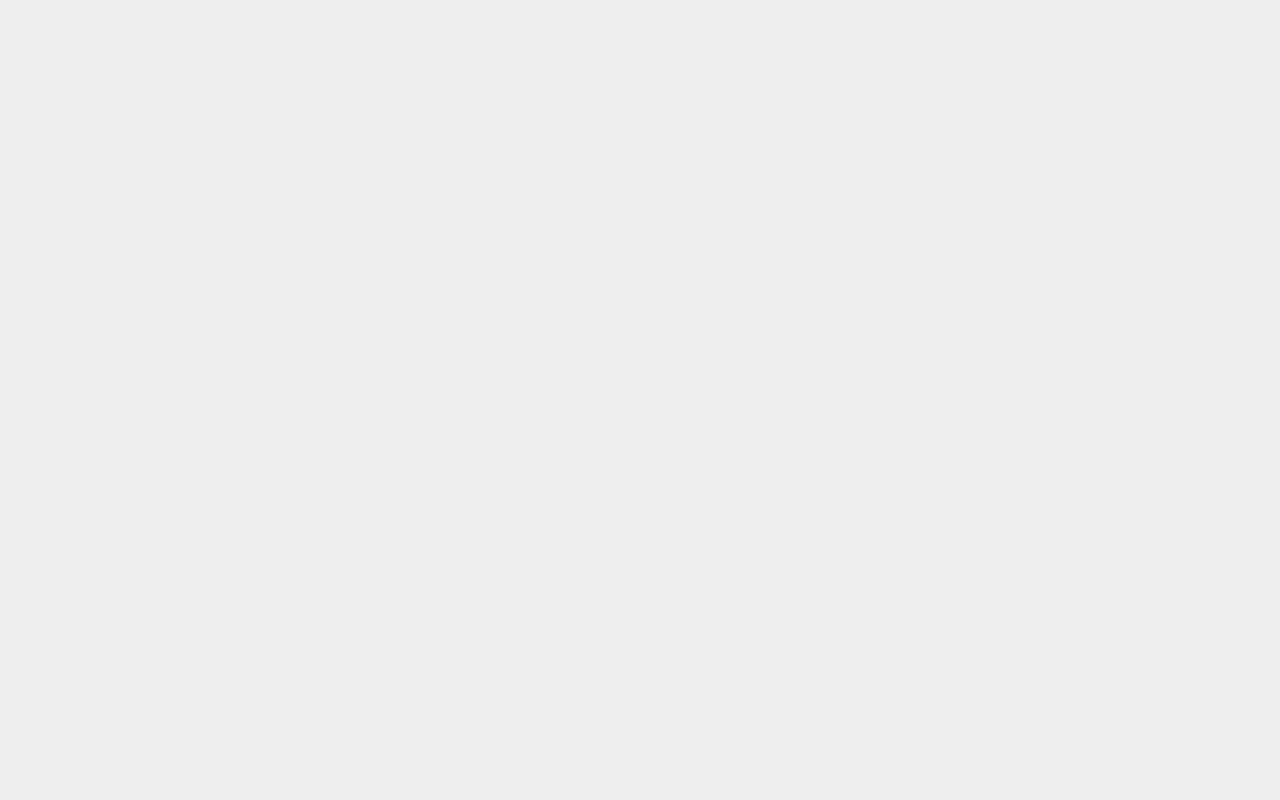
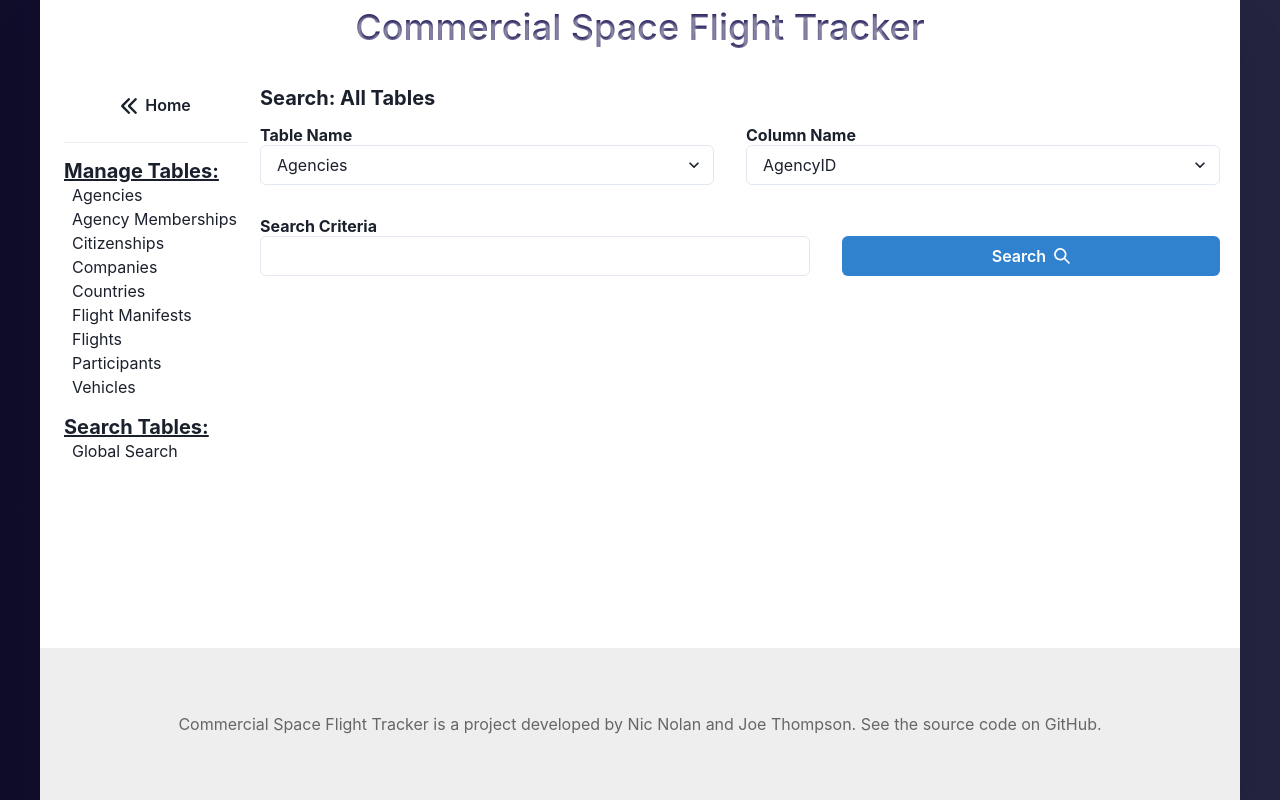
Before and after one commit to NicNol/Commercial-Space-Flight-Tracker, a React app: page /search in a window 1280 px wide. Before the commit this address had no page. Built offline with nearby package versions, Linux system fonts and the light colour scheme.

Commit message:
add search page

```diff
--- a/src/App.jsx
+++ b/src/App.jsx
@@ -9,6 +9,7 @@ import FlightManifests from "./pages/flightManifests";
 import Flights from "./pages/flights";
 import Home from "./pages/home";
 import Participants from "./pages/participants";
+import Search from "./pages/search";
 import Vehicles from "./pages/vehicles";
 
 function App() {
@@ -27,6 +28,7 @@ function App() {
                 <Route path="flights" element={<Flights />} />
                 <Route path="participants" element={<Participants />} />
                 <Route path="vehicles" element={<Vehicles />} />
+                <Route path="search" element={<Search />} />
                 <Route index element={<Home />} />
             </Routes>
         </BrowserRouter>
--- a/src/components/sidebar.jsx
+++ b/src/components/sidebar.jsx
@@ -66,17 +66,11 @@ export default function Sidebar() {
             </Box>
             <Box>
                 <Heading size={"md"} textDecoration={"underline"}>
-                    Quick Views:
+                    Search Tables:
                 </Heading>
                 <Flex direction={"column"} pl={2} fontWeight={"400"}>
-                    <Link as={RouterLink} to="/agencies">
-                        American Flights
-                    </Link>
-                    <Link as={RouterLink} to="/agency-memberships">
-                        Latest Flight Manifest
-                    </Link>
-                    <Link as={RouterLink} to="/citizenships">
-                        Highest Launches
+                    <Link as={RouterLink} to="/search">
+                        Global Search
                     </Link>
                 </Flex>
             </Box>
--- /dev/null
+++ b/src/pages/search.jsx
@@ -0,0 +1,70 @@
+import React from "react";
+import PageWrapper from "../components/pageWrapper";
+import { Button, Flex, Heading, Input, Select } from "@chakra-ui/react";
+import { SearchIcon } from "@chakra-ui/icons";
+import * as tableConstraints from "../../util/tableConstraints.json";
+
+export default function Search() {
+    const tableNames = Object.keys(tableConstraints).map((table) => {
+        if (table === "default") return "";
+        return (
+            <option key={table} value={table}>
+                {table}
+            </option>
+        );
+    });
+
+    const columnNames = [];
+    Object.keys(tableConstraints).map((table) => {
+        if (table === "default") return "";
+        for (const column of tableConstraints[table]["columns"]) {
+            const columnName = column.columnName;
+            if (!columnNames.includes(columnName)) {
+                columnNames.push(columnName);
+            }
+        }
+    });
+
+    const columnOptions = columnNames.map((name) => {
+        return (
+            <option key={name} value={name}>
+                {name}
+            </option>
+        );
+    });
+
+    return (
+        <PageWrapper>
+            <Heading size={"md"}>Search: All Tables</Heading>
+            <Flex w={"100%"} direction={["column", null, "row"]} gap={8} py={4}>
+                <Flex direction={"column"} flexGrow={1}>
+                    <Heading size={"sm"}>Table Name</Heading>
+                    <Select>{tableNames}</Select>
+                </Flex>
+                <Flex direction={"column"} flexGrow={1}>
+                    <Heading size={"sm"}>Column Name</Heading>
+                    <Select>{columnOptions}</Select>
+                </Flex>
+            </Flex>
+            <Flex
+                w={"100%"}
+                direction={["column", null, "row"]}
+                gap={8}
+                py={4}
+                alignItems={["stretch", null, "flex-end"]}
+            >
+                <Flex direction={"column"} flexGrow={1}>
+                    <Heading size={"sm"}>Search Criteria</Heading>
+                    <Input />
+                </Flex>
+                <Button
+                    flexGrow={1}
+                    colorScheme={"blue"}
+                    rightIcon={<SearchIcon />}
+                >
+                    Search
+                </Button>
+            </Flex>
+        </PageWrapper>
+    );
+}
```
